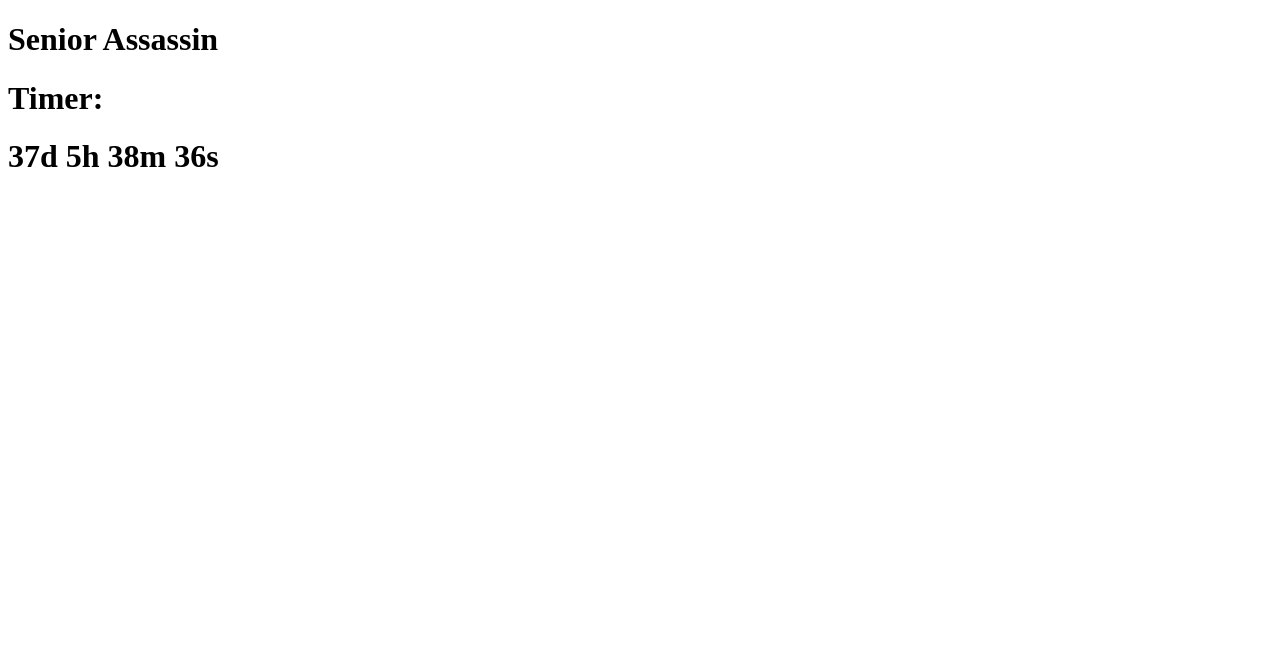
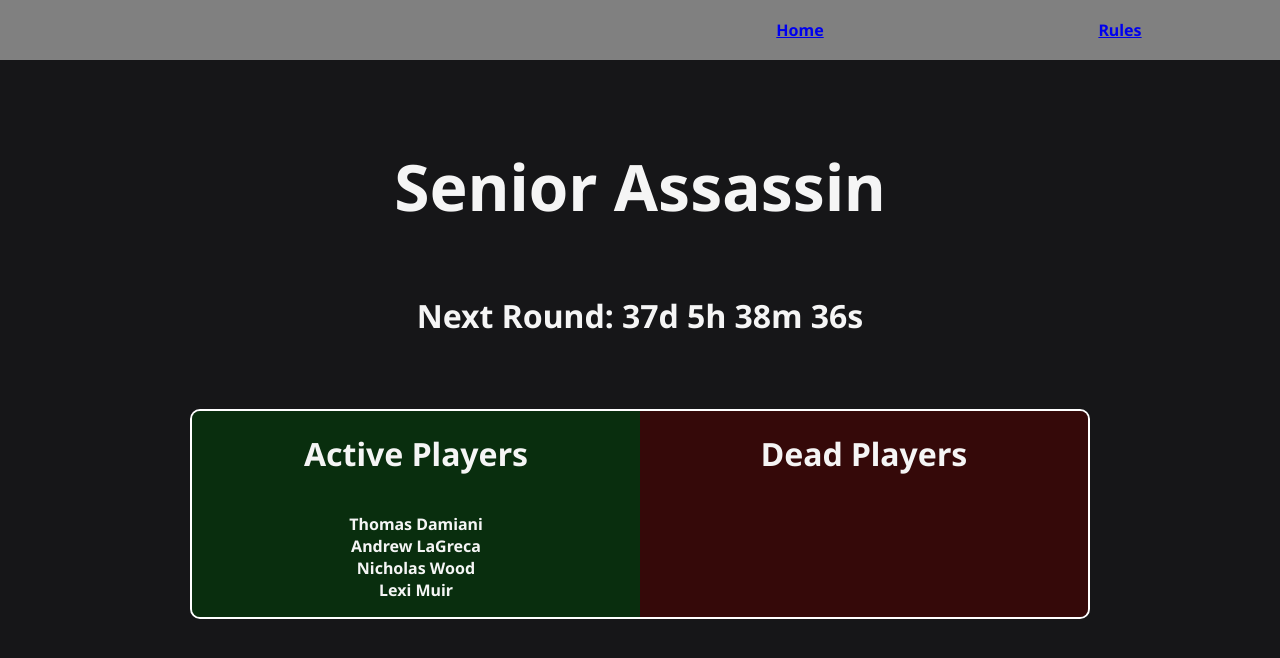
Before and after one commit to tomyyyD/SeniorAssassinWebsite, a plain HTML site: page index.html in a window 1280 px wide. Drawn offline with Linux system fonts and the light colour scheme.

Commit message:
style updates

```diff
--- a/index.html
+++ b/index.html
@@ -4,18 +4,38 @@
     <meta charset="UTF-8">
     <meta name="viewport" content="width=device-width, initial-scale=1.0">
     <title>Senior Assassin</title>
+    <link rel="stylesheet" href="./style.css"></link>
+    <link rel="preconnect" href="https://fonts.googleapis.com">
+    <link rel="preconnect" href="https://fonts.gstatic.com" crossorigin>
+    <link href="https://fonts.googleapis.com/css2?family=Noto+Sans:wght@700&display=swap" rel="stylesheet">
 </head>
 <body>
-    <h1>Senior Assassin</h1>
-    <h1>Timer:</h1>
-    <h1 id="timer"></h1>
 
-    <div class="playerList">
-        <div class="activePlayers">
+    <div class="menu">
+        <a href="#" class="menuButton">Home</a>
+        <a href="#" class="menuButton">Rules</a>
+        <a href="#" class="menuButton">Player List</a>
+        <a href="#" class="menuButton">Schedule</a>
+    </div>
 
+    <h1 class="title">Senior Assassin</h1>
+    <h1 id="timer">Next Round:</h1>
+
+    <div class="playerContainer">
+        <div class="playerBlock active">
+            <h1>Active Players</h1>
+            <ul class="playerList">
+                <li>Thomas Damiani</li>
+                <li>Andrew LaGreca</li>
+                <li>Nicholas Wood</li>
+                <li>Lexi Muir</li>
+            </ul>
         </div>
-        <div class="deadPlayers">
+        <div class="playerBlock dead">
+            <h1>Dead Players</h1>
+            <ul class="playerList">
 
+            </ul>
         </div>
     </div>
 
--- a/scripts.js
+++ b/scripts.js
@@ -7,9 +7,9 @@ setInterval(function(){
     var minutes = Math.floor((deltaTime % (1000 * 60 * 60)) / (1000 * 60));
     var seconds = Math.floor((deltaTime % (1000 * 60)) / 1000);
 
-    document.getElementById("timer").innerHTML = days + "d " + hours + "h " + minutes + "m " + seconds + "s"
+    document.getElementById("timer").innerHTML = "Next Round: " + days + "d " + hours + "h " + minutes + "m " + seconds + "s"
 
-    if (distance < 0){
+    if (deltaTime < 0){
         clearInterval(x)
         document.getElementById("demo").innerHTML = "EXPIRED";
     }
--- a/style.css
+++ b/style.css
@@ -0,0 +1,65 @@
+body{
+    display: flex;
+    flex-direction: column;
+    align-items: center;
+    background: rgb(22, 22, 24);
+    color: whitesmoke;
+    font-family: 'Noto Sans', sans-serif;
+    margin: 0;
+    padding-top: 100px;
+    box-sizing: border-box;
+}
+
+.title{
+    font-size: 4em;
+}
+
+.menu{
+    position: fixed;
+    top: 0;
+    left: 0;
+    width: 100%;
+    padding-left: 50%;
+    height: 60px;
+    display: flex;
+    align-items: center;
+    background: grey;
+}
+
+.menuButton{
+    flex: 1;
+    text-align: center;
+}
+
+.playerContainer{
+    margin-top: 50px;
+    display: flex;
+    flex-direction: row;
+    width: 70%;
+    background: grey;
+    border-radius: 10px;
+    overflow: hidden;
+    border: white solid 2px;
+}
+
+.playerBlock{
+    display: flex;
+    flex-direction: column;
+    align-items: center;
+    flex: 1;
+}
+
+.playerList{
+    display: flex;
+    flex-direction: column;
+    list-style-type: none;
+    padding: 0;
+    align-items: center;
+}
+
+.active{
+    background-color: rgb(9, 46, 14);
+}
+.dead{
+    background-color: rgb(53, 9, 9);
+}
```
